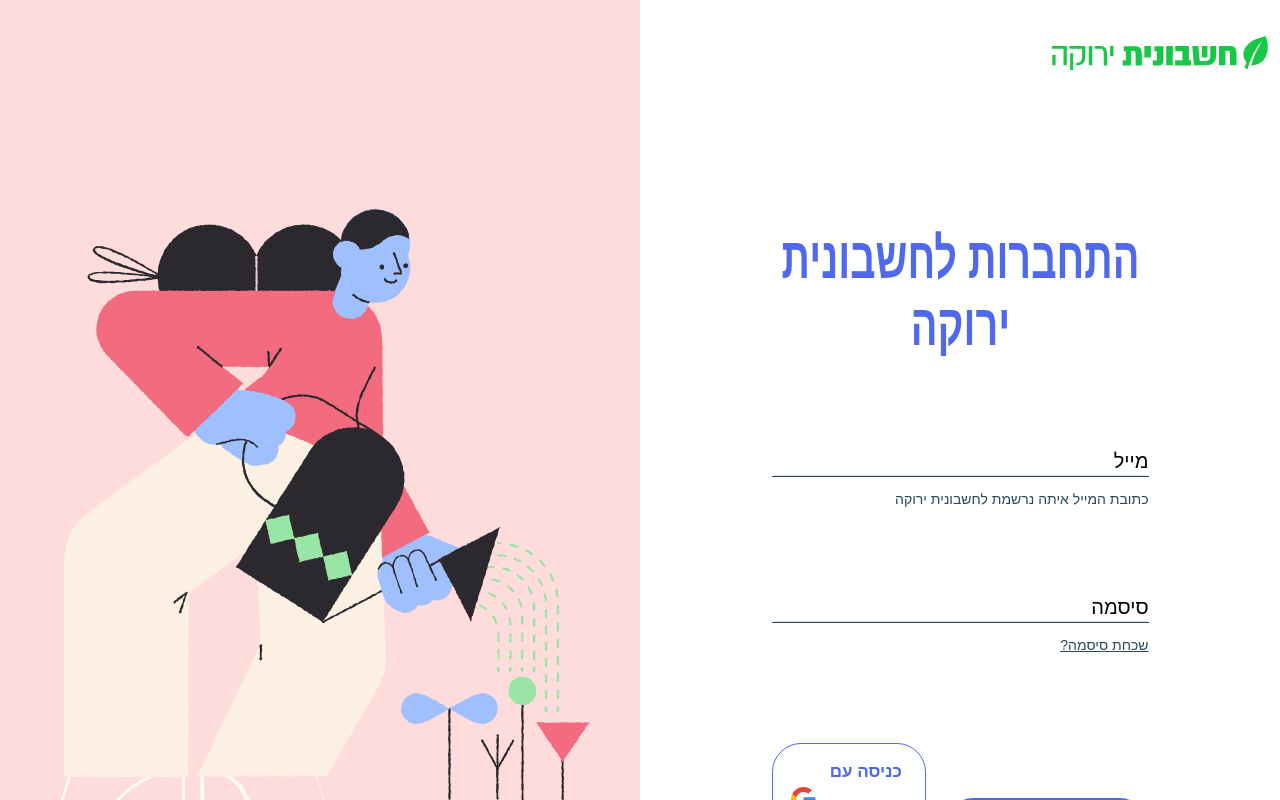
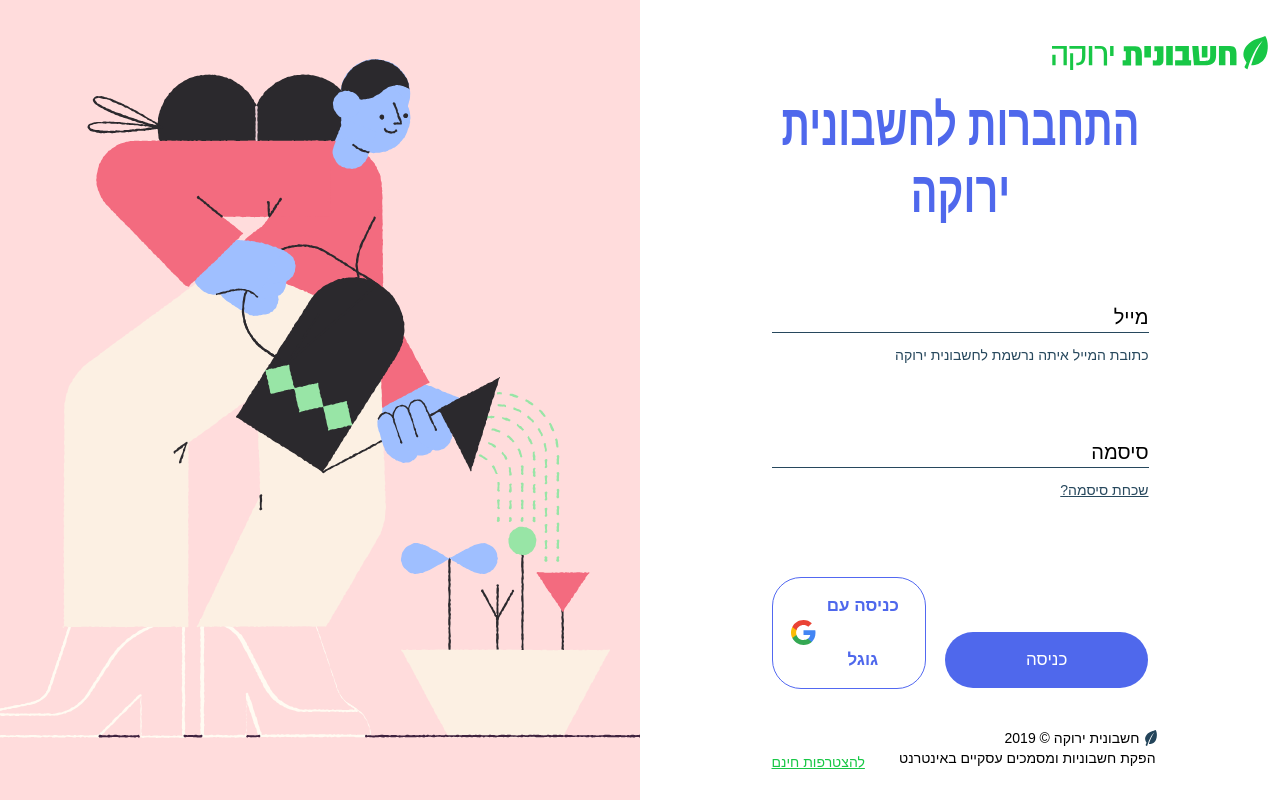
Before and after one commit to talmaoz/green_invoice, a Vue app: page /login in a window 1280 px wide. Shown: the top 800 px of the page. Built offline with nearby package versions, Linux system fonts and the light colour scheme; a small style sheet from the web is missing.

Commit message:
More full-size 2-4 pixels perfect haha

```diff
--- a/src/scss/_mixins.scss
+++ b/src/scss/_mixins.scss
@@ -11,3 +11,15 @@
     @content;
   }
 }
+
+@mixin w3 {
+  @media (max-width: #{$screen-max-width-3}) {
+    @content;
+  }
+}
+
+@mixin h1 {
+  @media (max-height: #{$screen-max-height-1}) {
+    @content;
+  }
+}
--- a/src/scss/_variables.scss
+++ b/src/scss/_variables.scss
@@ -6,5 +6,7 @@
 
 $screen-max-width-1: 1580px;
 $screen-max-width-2: 1280px;
-$screen-max-width-3: 992px;
+$screen-max-width-3: 920px;
 $screen-max-width-4: 1200px;
+
+$screen-max-height-1: 850px;
--- a/src/views/login.vue
+++ b/src/views/login.vue
@@ -82,11 +82,16 @@
 
     & > div {
       height: 1100px;
+      @include h1 {
+        height: 100%;
+        max-height: 1100px;
+      }
       display: inline-block;
     }
 
     .left {
       width: 50%;
+      @include w3 {display: none;}
       background-color: $color-5;
       display: flex;
       flex-direction: column;
@@ -110,6 +115,7 @@
 
     .right {
       width: 50%;
+      @include w3 {width: 100%;}
       float: right;
       display: flex;
       flex-direction: column;
@@ -128,7 +134,7 @@
       }
 
       .contained {
-        padding-right: 10px;
+        /*padding-right: 10px;*/
         margin-left: 183px;
         margin-right: 341px;
         min-width: 417px;
@@ -171,7 +177,7 @@
 
           &_input {
 
-            margin: 30px 0;
+            margin: 19px 0;
 
             &_label {
               font-size: 20px;
@@ -180,7 +186,6 @@
 
             &_info {
               display: block;
-              box-shadow: 0px -2px 1px -2px $color-2;
               border-top: 1px solid $color-2;;
               color: $color-2;
               font-size: 14px;
@@ -221,6 +226,7 @@
             background-repeat: no-repeat;
             background-size: 25px auto;
             padding-left: 40px;
+            padding-right: 12px;
             background-position: left 18px center;
           }
         }
@@ -231,6 +237,7 @@
         display: flex;
         flex-direction: row-reverse;
         padding-bottom: 30px;
+        padding-right: 10px;
         font-size: 14px;
 
         &_right {
```
